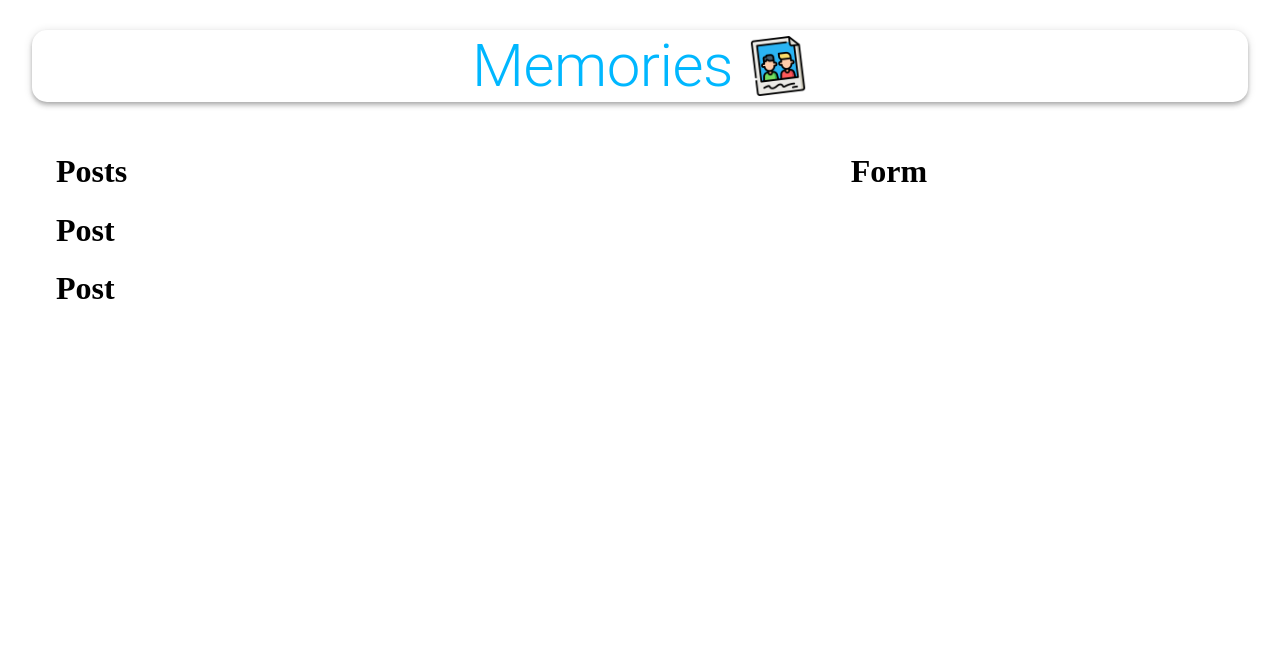
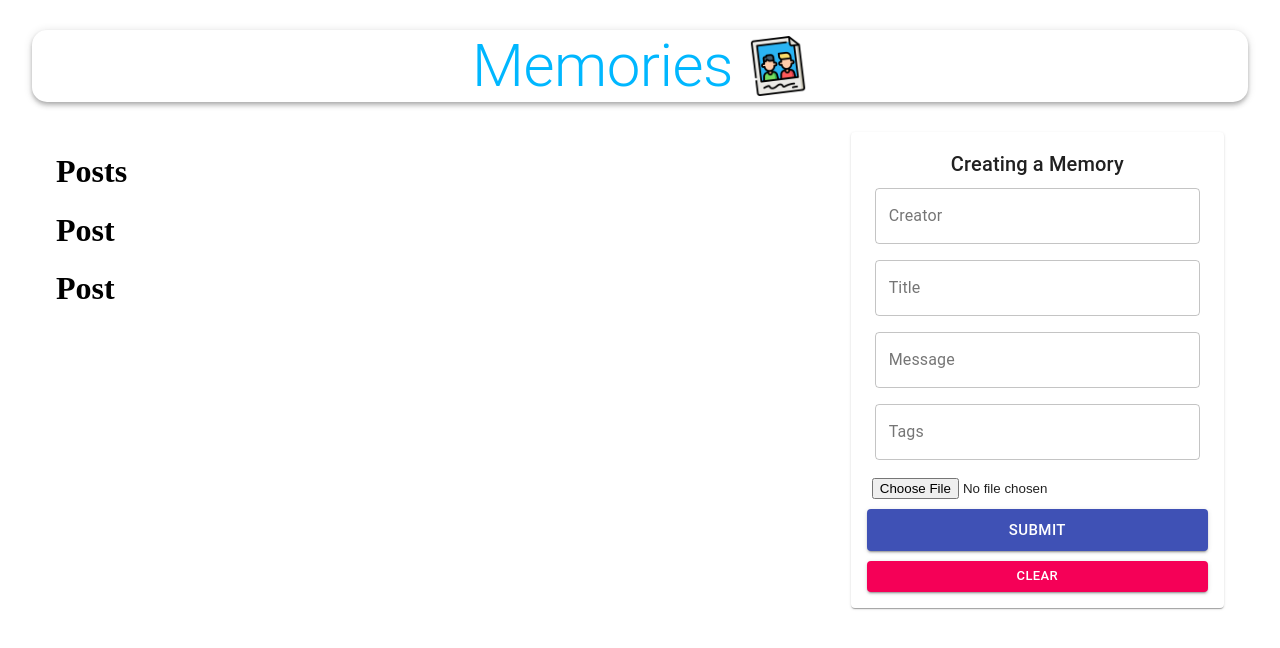
Before and after one commit to answebdev/memories, a React (Create React App) app in the folder client/: page / in a window 1280 px wide. Shown: the top 648 px of the page. Built offline with nearby package versions, Linux system fonts and the light colour scheme; no server answers.

Commit message:
add form

```diff
--- a/client/src/components/Form/Form.js
+++ b/client/src/components/Form/Form.js
@@ -1,12 +1,98 @@
-import React from 'react';
+import React, { useState } from 'react';
+import { TextField, Button, Typography, Paper } from '@material-ui/core';
+import FileBase from 'react-file-base64';
 import useStyles from './styles';
 
 const Form = () => {
-    const classes=useStyles();
+  const [postData, setPostData] = useState({
+    creator: '',
+    title: '',
+    message: '',
+    tags: '',
+    selectedFile: '',
+  });
+  const classes = useStyles();
 
-    return (
-        <h1>Form</h1>
-    )
-}
+  const handleSubmit = () => {};
+
+  const clear = () => {};
+
+  return (
+    <Paper className={classes.paper}>
+      <form
+        autoComplete='off'
+        noValidate
+        className={`${classes.root} ${classes.form}`}
+        onSubmit={handleSubmit}
+      >
+        <Typography variant='h6'>Creating a Memory</Typography>
+        <TextField
+          name='creator'
+          variant='outlined'
+          label='Creator'
+          fullWidth
+          value={postData.creator}
+          onChange={(e) =>
+            setPostData({ ...postData, creator: e.target.value })
+          }
+        />
+        <TextField
+          name='title'
+          variant='outlined'
+          label='Title'
+          fullWidth
+          value={postData.title}
+          onChange={(e) => setPostData({ ...postData, title: e.target.value })}
+        />
+        <TextField
+          name='message'
+          variant='outlined'
+          label='Message'
+          fullWidth
+          value={postData.message}
+          onChange={(e) =>
+            setPostData({ ...postData, message: e.target.value })
+          }
+        />
+        <TextField
+          name='tags'
+          variant='outlined'
+          label='Tags'
+          fullWidth
+          value={postData.tags}
+          onChange={(e) => setPostData({ ...postData, tags: e.target.value })}
+        />
+        <div className={classes.fileInput}>
+          <FileBase
+            type='file'
+            multiple={false}
+            onDone={({ base64 }) =>
+              setPostData({ ...postData, selectedFile: base64 })
+            }
+          />
+        </div>
+        <Button
+          className={classes.buttonSubmit}
+          variant='contained'
+          color='primary'
+          size='large'
+          type='submit'
+          fullWidth
+        >
+          Submit
+        </Button>
+        <Button
+          variant='contained'
+          color='secondary'
+          size='small'
+          onClick={clear}
+          fullWidth
+        >
+          Clear
+        </Button>
+      </form>
+    </Paper>
+  );
+};
 
 export default Form;
```
